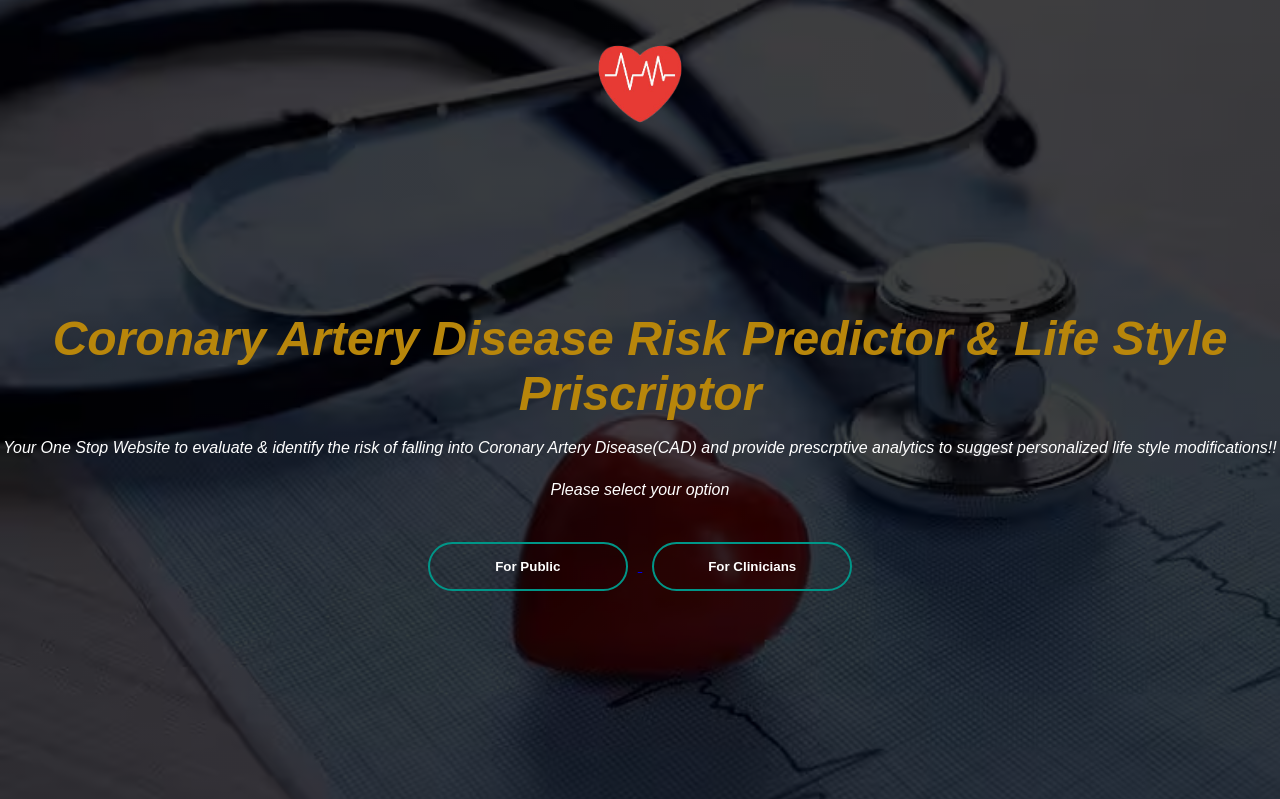
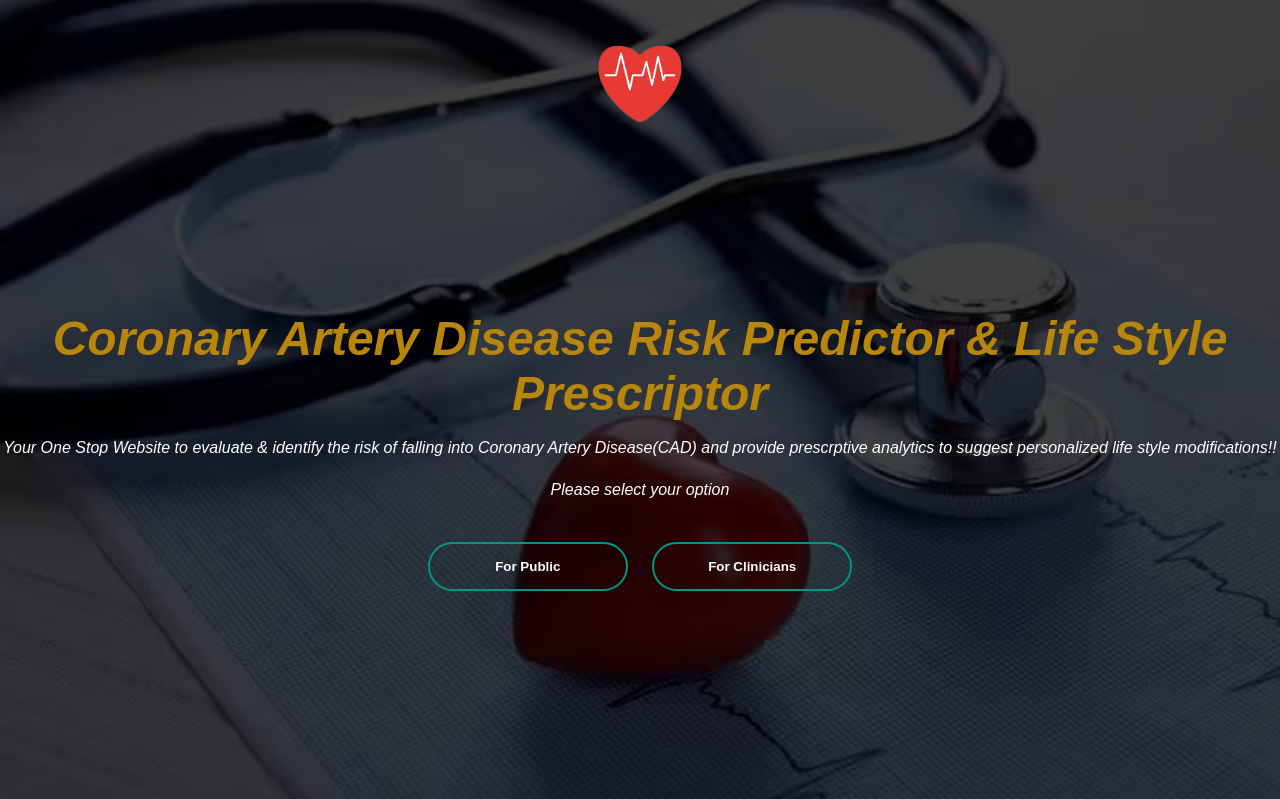
Before and after one commit to lucifervb2248/cadml3, a Django app: page /CDSSmain/ in a window 1280 px wide. Shown: the part 19-818 px from the top of the page. Run offline with Django 5.2, Linux system fonts and the light colour scheme.

Commit message:
Update cdss1.html

```diff
--- a/cdss/templates/cdss1.html
+++ b/cdss/templates/cdss1.html
@@ -15,7 +15,7 @@
         </div>
         </div>
         <div class="content">
-            <div class="text"><h2 style="color:darkgoldenrod;"><b>Coronary Artery Disease Risk Predictor & Life Style Priscriptor</b></h2></div>
+            <div class="text"><h2 style="color:darkgoldenrod;"><b>Coronary Artery Disease Risk Predictor & Life Style Prescriptor</b></h2></div>
             <br>Your One Stop Website to evaluate & identify the risk of falling into Coronary Artery Disease(CAD) and provide prescrptive analytics to suggest personalized life style modifications!!</p>
 
             <p>Please select your option</p>
```
